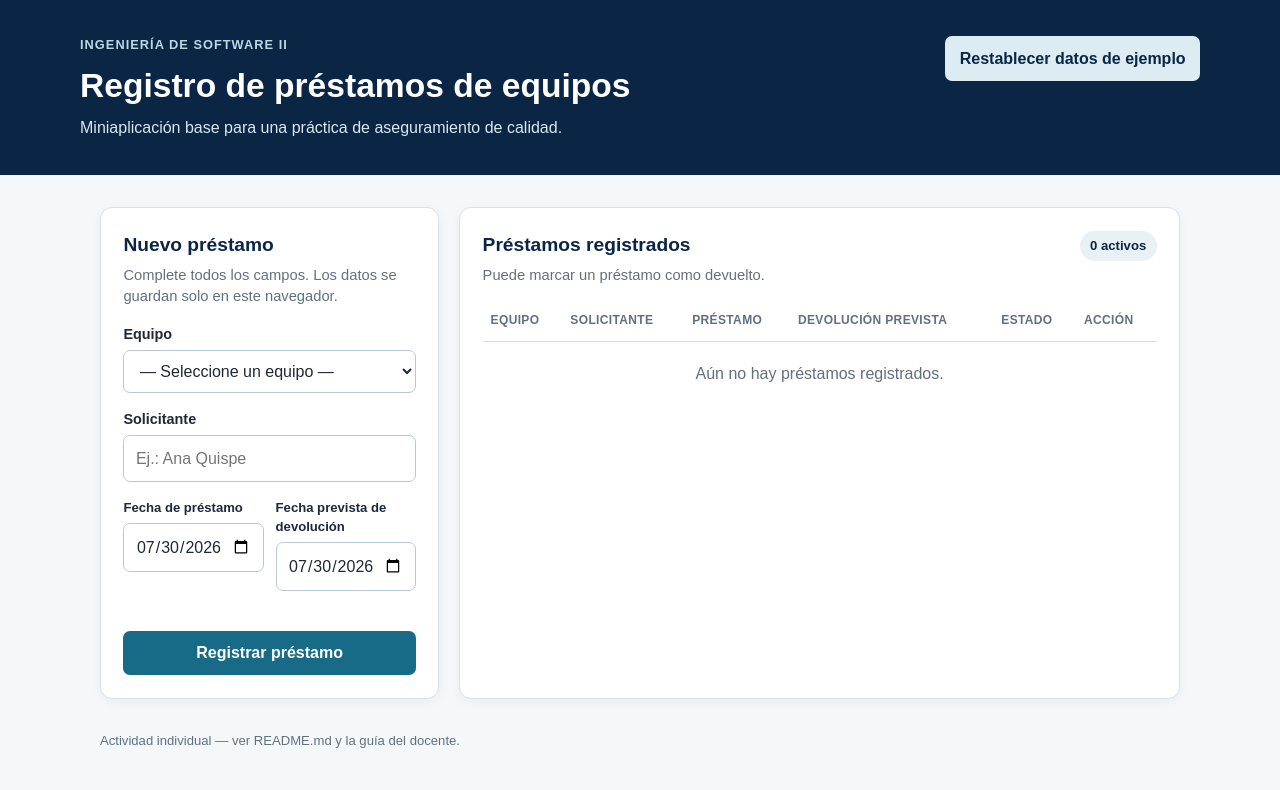
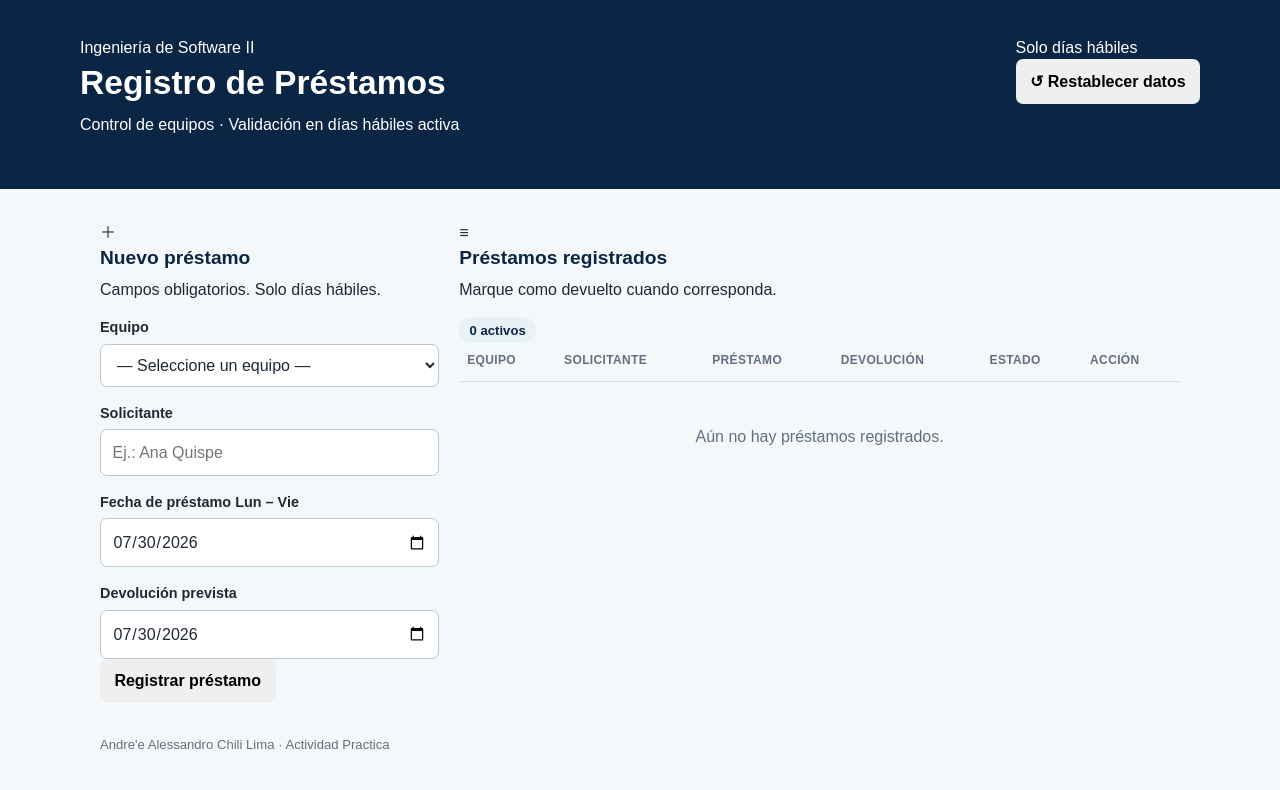
Before and after one commit to antartida15l/06-IS2-Chili-Lima, a plain HTML site: page index.html in a window 1280 px wide. Drawn offline with Linux system fonts and the light colour scheme.

Commit message:
Update index.html

```diff
--- a/index.html
+++ b/index.html
@@ -3,52 +3,87 @@
   <head>
     <meta charset="UTF-8" />
     <meta name="viewport" content="width=device-width, initial-scale=1.0" />
-    <title>Préstamos de equipos | IS II</title>
+    <title>Préstamos de Equipos | IS II</title>
+    <link rel="preconnect" href="https://fonts.googleapis.com" />
+    <link rel="preconnect" href="https://fonts.gstatic.com" crossorigin />
+    <link href="https://fonts.googleapis.com/css2?family=Inter:wght@400;500;600;700;800&family=Space+Grotesk:wght@500;700&display=swap" rel="stylesheet" />
     <link rel="stylesheet" href="style.css" />
   </head>
   <body>
+
     <header class="topbar">
-      <div>
-        <p class="eyebrow">Ingeniería de Software II</p>
-        <h1>Registro de préstamos de equipos</h1>
-        <p class="subtitle">Miniaplicación base para una práctica de aseguramiento de calidad.</p>
+      <div class="topbar__brand">
+        <span class="topbar__eyebrow">Ingeniería de Software II</span>
+        <h1 class="topbar__title">Registro de Préstamos</h1>
+        <p class="topbar__sub">Control de equipos · Validación en días hábiles activa</p>
       </div>
-      <button class="secondary" id="resetDemoBtn" type="button">Restablecer datos de ejemplo</button>
+      <div class="topbar__actions">
+        <div class="topbar__badge">
+          <span class="badge-dot"></span>
+          Solo días hábiles
+        </div>
+        <button class="btn btn--ghost" id="resetDemoBtn" type="button">
+          ↺ Restablecer datos
+        </button>
+      </div>
     </header>
 
     <main class="layout">
-      <section class="panel form-panel" aria-labelledby="formTitle">
-        <h2 id="formTitle">Nuevo préstamo</h2>
-        <p class="help">Complete todos los campos. Los datos se guardan solo en este navegador.</p>
+
+      <section class="card form-card" aria-labelledby="formTitle">
+        <div class="card__header">
+          <div class="card__icon">＋</div>
+          <div>
+            <h2 id="formTitle" class="card__title">Nuevo préstamo</h2>
+            <p class="card__sub">Campos obligatorios. Solo días hábiles.</p>
+          </div>
+        </div>
 
         <form id="loanForm" novalidate>
-          <label for="equipment">Equipo</label>
-          <select id="equipment" required></select>
 
-          <label for="borrower">Solicitante</label>
-          <input id="borrower" name="borrower" type="text" placeholder="Ej.: Ana Quispe" required />
+          <div class="field">
+            <label class="field__label" for="equipment">Equipo</label>
+            <select id="equipment" class="field__control" required></select>
+          </div>
 
-          <div class="two-columns">
-            <div>
-              <label for="loanDate">Fecha de préstamo</label>
-              <input id="loanDate" name="loanDate" type="date" required />
+          <div class="field">
+            <label class="field__label" for="borrower">Solicitante</label>
+            <input id="borrower" name="borrower" type="text"
+              class="field__control"
+              placeholder="Ej.: Ana Quispe" required autocomplete="off" />
+            <span class="field__error" id="borrowerError" hidden></span>
+          </div>
+
+          <div class="date-stack">
+            <div class="date-node date-node--start">
+              <span class="date-node__dot" aria-hidden="true"></span>
+              <div class="field field--no-margin">
+                <label class="field__label" for="loanDate">
+                  Fecha de préstamo
+                  <span class="field__hint">Lun – Vie</span>
+                </label>
+                <input id="loanDate" name="loanDate" type="date" class="field__control" required />
+              </div>
             </div>
-            <div>
-              <label for="returnDate">Fecha prevista de devolución</label>
-              <input id="returnDate" name="returnDate" type="date" required />
+            <div class="date-node date-node--end">
+              <span class="date-node__dot" aria-hidden="true"></span>
+              <div class="field field--no-margin">
+                <label class="field__label" for="returnDate">Devolución prevista</label>
+                <input id="returnDate" name="returnDate" type="date" class="field__control" required />
+              </div>
             </div>
           </div>
 
-          <p class="form-message" id="formMessage" aria-live="polite"></p>
-          <button class="primary" type="submit">Registrar préstamo</button>
+          <button class="btn btn--primary" type="submit">Registrar préstamo</button>
         </form>
       </section>
 
-      <section class="panel list-panel" aria-labelledby="listTitle">
-        <div class="section-heading">
+      <section class="card list-card" aria-labelledby="listTitle">
+        <div class="card__header card__header--row">
+          <div class="card__icon card__icon--alt">≡</div>
           <div>
-            <h2 id="listTitle">Préstamos registrados</h2>
-            <p class="help">Puede marcar un préstamo como devuelto.</p>
+            <h2 id="listTitle" class="card__title">Préstamos registrados</h2>
+            <p class="card__sub">Marque como devuelto cuando corresponda.</p>
           </div>
           <span class="counter" id="activeCount">0 activos</span>
         </div>
@@ -60,7 +95,7 @@
                 <th>Equipo</th>
                 <th>Solicitante</th>
                 <th>Préstamo</th>
-                <th>Devolución prevista</th>
+                <th>Devolución</th>
                 <th>Estado</th>
                 <th>Acción</th>
               </tr>
@@ -68,11 +103,21 @@
             <tbody id="loanList"></tbody>
           </table>
         </div>
-        <p class="empty-state" id="emptyState">Aún no hay préstamos registrados.</p>
+
+        <p class="empty-state" id="emptyState">
+          <span class="empty-state__icon"> </span><br />
+          Aún no hay préstamos registrados.
+        </p>
       </section>
+
     </main>
 
-    <footer>Actividad individual — ver README.md y la guía del docente.</footer>
+    <footer class="footer">
+      Andre'e Alessandro Chili Lima
+      <span class="footer__divider">·</span>
+      Actividad Practica
+    </footer>
+
     <script src="app.js"></script>
   </body>
 </html>
```
